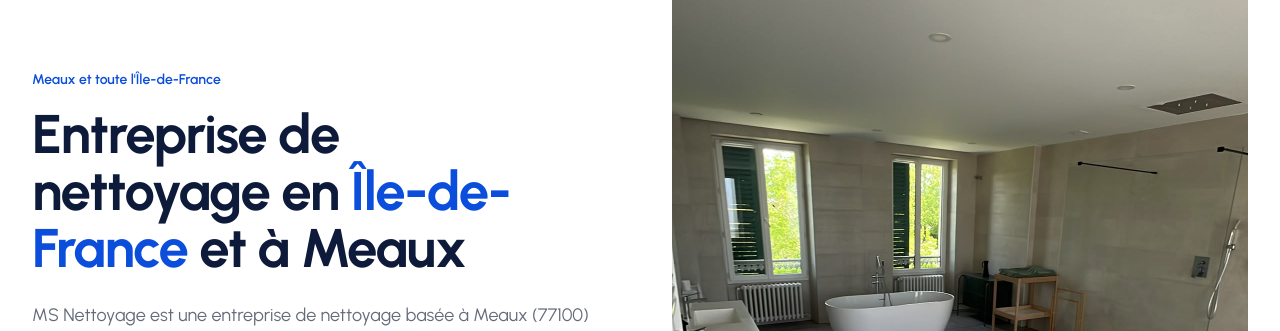
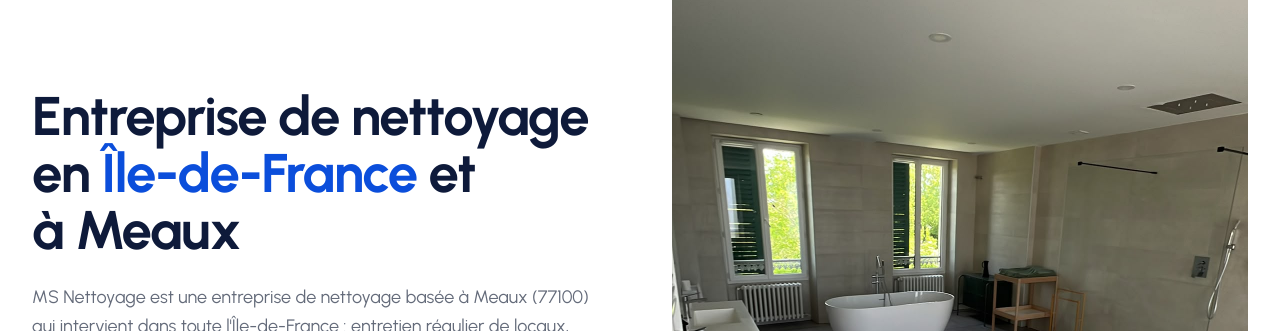
Before and after one commit to cyril12V/msnettoyage, a Next.js app: page / in a window 1280 px wide. Shown: the part 187-518 px from the top of the page. Built offline with nearby package versions, Linux system fonts and the light colour scheme; no server answers.

Commit message:
A4694:28 PM207-26PMve: {7/26/2026, 4:28 PMile_nPM28e}

```diff
--- a/src/components/sections/Hero.tsx
+++ b/src/components/sections/Hero.tsx
@@ -15,12 +15,13 @@ export function Hero() {
     <section id="accueil" className="scroll-mt-20 border-b border-line-soft bg-white">
       <Container className="grid items-center gap-10 py-14 lg:grid-cols-2 lg:gap-16 lg:py-20">
         <div className="flex animate-[var(--animate-fade-up)] flex-col">
-          <p className="text-sm font-semibold text-brand">
-            {`${site.address.city} et toute l'Île-de-France`}
-          </p>
-
-          <h1 className="mt-4 text-[2.6rem] leading-[1.05] font-bold tracking-tight text-ink text-balance sm:text-5xl lg:text-[3.4rem]">
-            Entreprise de nettoyage en <span className="text-brand">Île-de-France</span> et à{" "}
+          {/*
+            « Île-de-France » ne doit jamais se couper sur ses traits d'union :
+            une coupure y laisse un « Île-de- » orphelin en fin de ligne.
+          */}
+          <h1 className="text-[2.6rem] leading-[1.05] font-bold tracking-tight text-ink text-balance sm:text-5xl lg:text-[3.4rem]">
+            Entreprise de nettoyage en{" "}
+            <span className="whitespace-nowrap text-brand">Île-de-France</span> et à{" "}
             {site.address.city}
           </h1>
 
```
